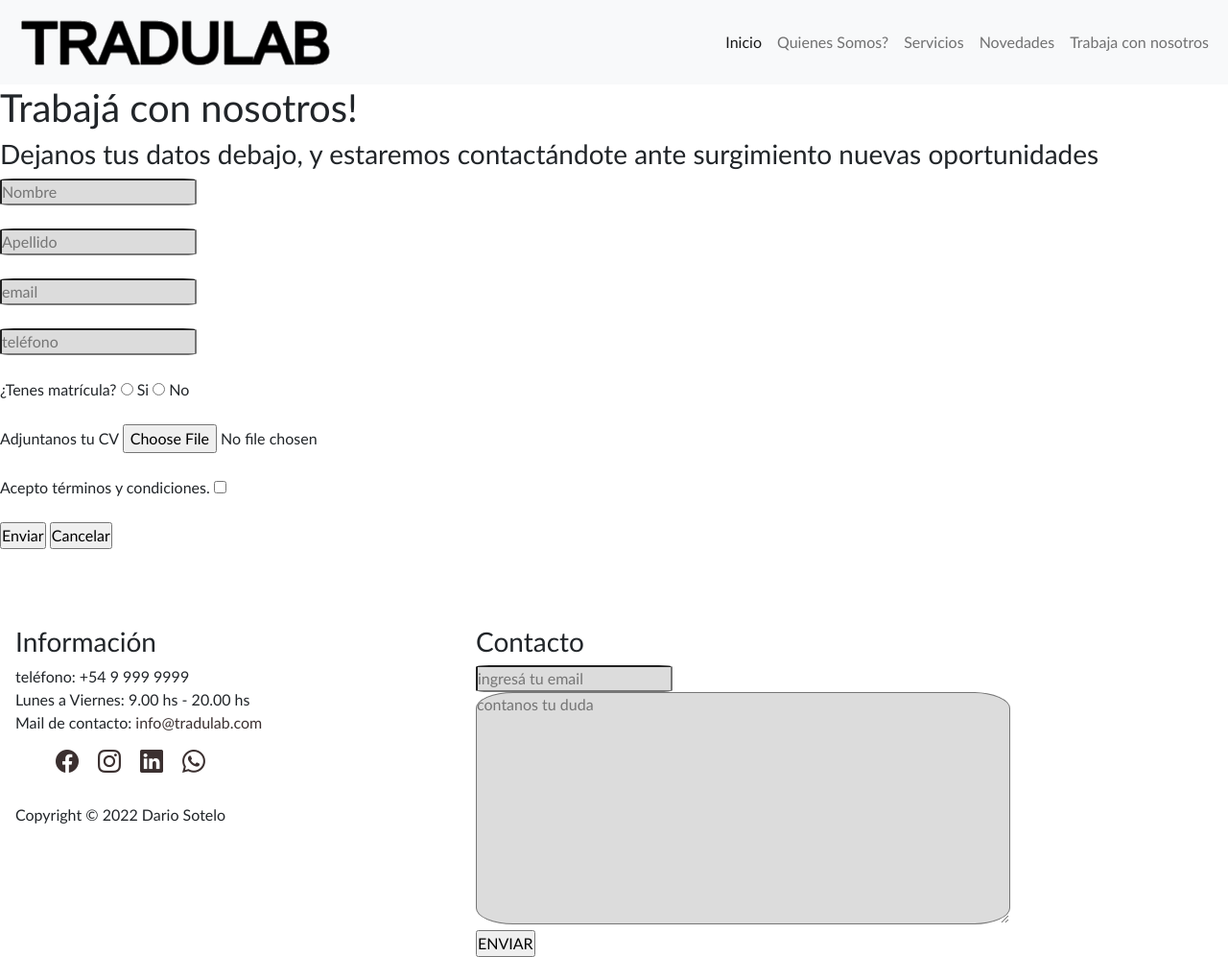
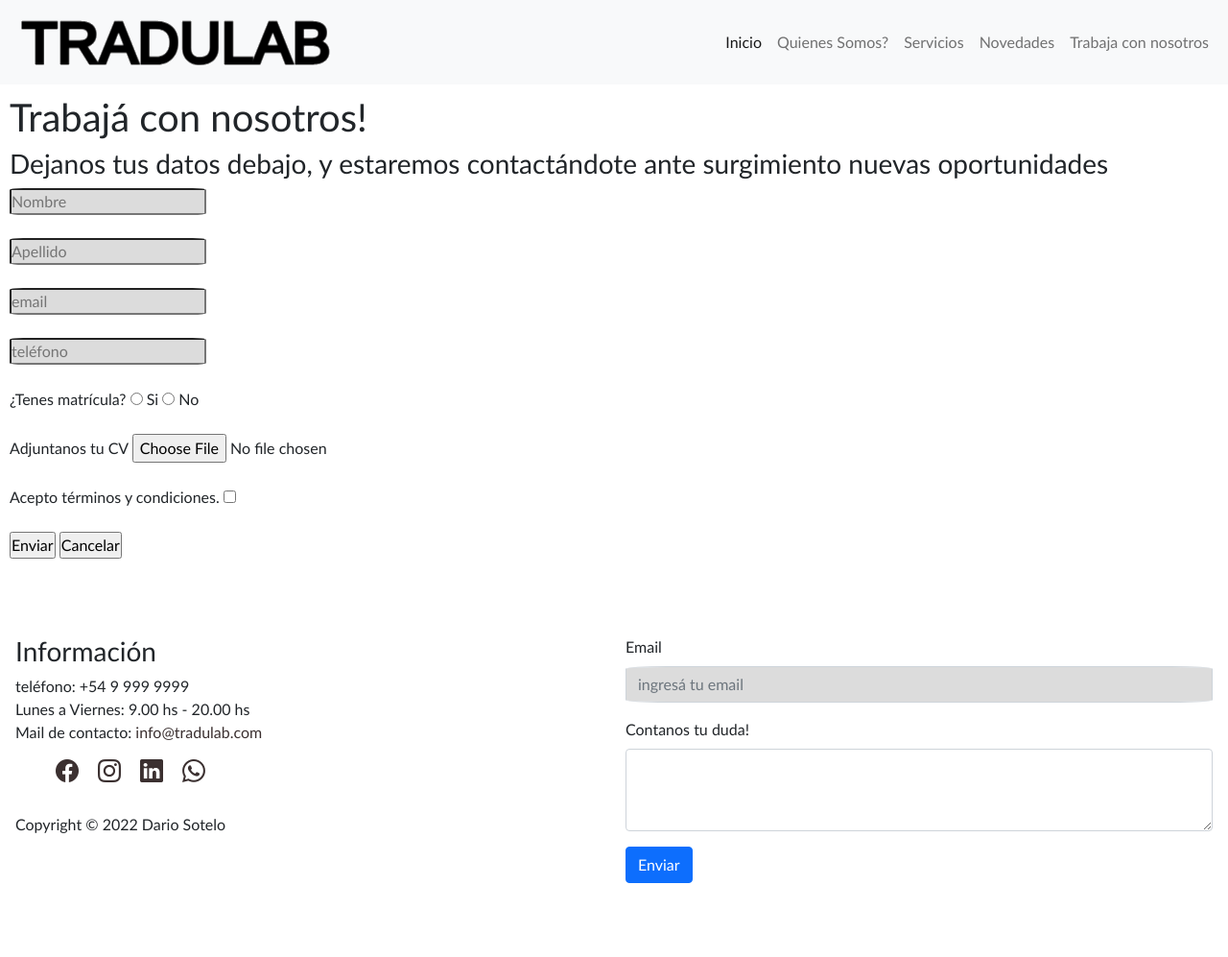
Before and after one commit to sotelodario/comision36545, a plain HTML site: page secciones/trabaja_con_nosotros.html in a window 1280 px wide. Shown: the whole page at 96% size. After the commit the page ends 920 px from the top, so only its background shows below. Drawn offline with nearby package versions, Linux system fonts and the light colour scheme.

Commit message:
footer arreglado

```diff
--- a/secciones/trabaja_con_nosotros.html
+++ b/secciones/trabaja_con_nosotros.html
@@ -79,7 +79,7 @@
       </nav>
     </header>
     <main>
-      <div id="paralax">
+      <div id="trabaja_con_nosotros">
         <h1>Trabajá con nosotros!</h1>
 
         <h3>
@@ -160,7 +160,10 @@
     </main>
 
     <footer>
-      <div id="informacion">
+      <section class="footer_container">
+        <div class="row">
+          <div  class="col-sm-12 col-md-6">
+            <div>
               <h3>Información</h3>
               teléfono: +54 9 999 9999 <br />
               Lunes a Viernes: 9.00 hs - 20.00 hs <br />
@@ -190,39 +193,38 @@
               </ul>
               <div>Copyright © 2022 Dario Sotelo</div>
             </div>
+          </div>
 
-      <div id="contacto">
-        <form
-          action="enviar.php"
-          method="get"
-          enctype="text/plain"
-          id="contacto"
+          <div class="col-sm-12 col-md-6">
+            <div>
+              <div class="mb-3">
+                <label for="exampleFormControlInput1" class="form-label"
+                  >Email</label
                 >
-          <!-- esto procesa la info -->
-          <div>
-            <h3>Contacto</h3>
                 <input
                   type="email"
-              id="mail"
-              name="mail"
+                  class="form-control"
+                  id="exampleFormControlInput1"
                   placeholder="ingresá tu email"
-              required
                 />
               </div>
-
-          <div>
+              <div class="mb-3">
+                <label for="exampleFormControlTextarea1" class="form-label"
+                  >Contanos tu duda!</label
+                >
                 <textarea
-              name="multi"
-              id="multi"
-              cols="60"
-              rows="10"
-              placeholder="contanos tu duda"
-              required
+                  class="form-control"
+                  id="exampleFormControlTextarea1"
+                  rows="3"
                 ></textarea>
               </div>
-          <input type="submit" value="ENVIAR" id="enviar" />
+              <button type="submit" class="btn btn-primary">Enviar</button>
             </form>
               </div>
+            </div>
+          </div>
+        </div>
+      </section>
     </footer>
 
     <script
--- a/styles/estilos.css
+++ b/styles/estilos.css
@@ -29,6 +29,9 @@ a:hover {
   flex-grow: initial;
 }
 
+#trabaja_con_nosotros {
+  margin: 10px;
+}
 /*main*/
 
 main #servicios {
```
Also changed, not shown: index.html (+26 -22 lines), secciones/novedades.html (+24 -23 lines), secciones/quienes_somos.html (+29 -22 lines), secciones/servicios.html (+24 -23 lines). Lines whose indentation alone changed are shown as unchanged.
